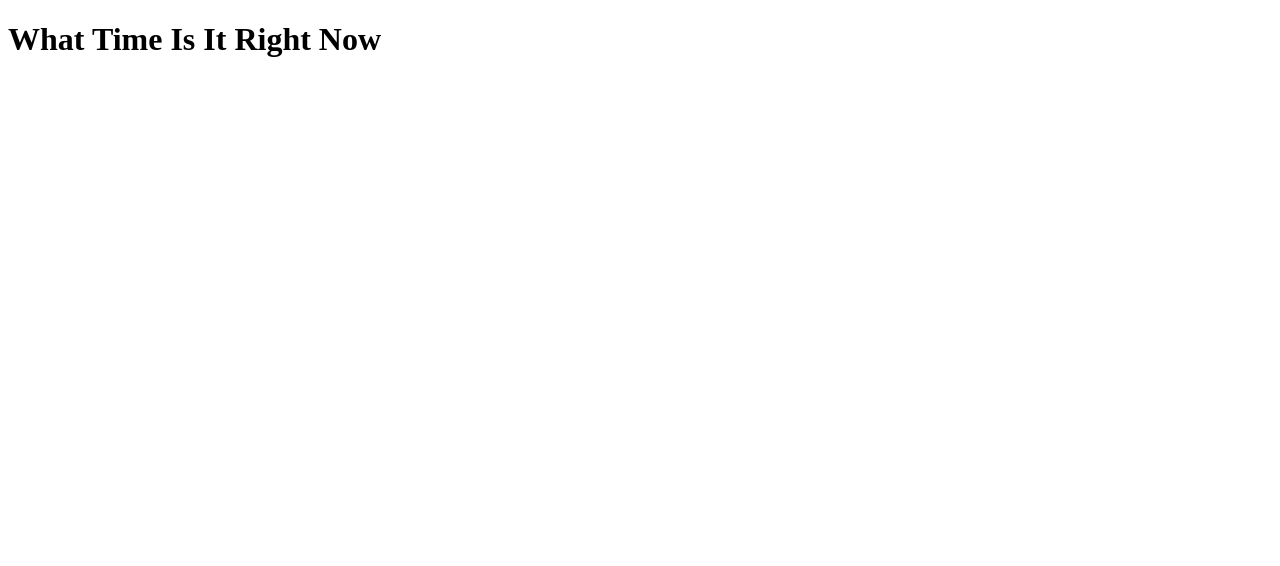
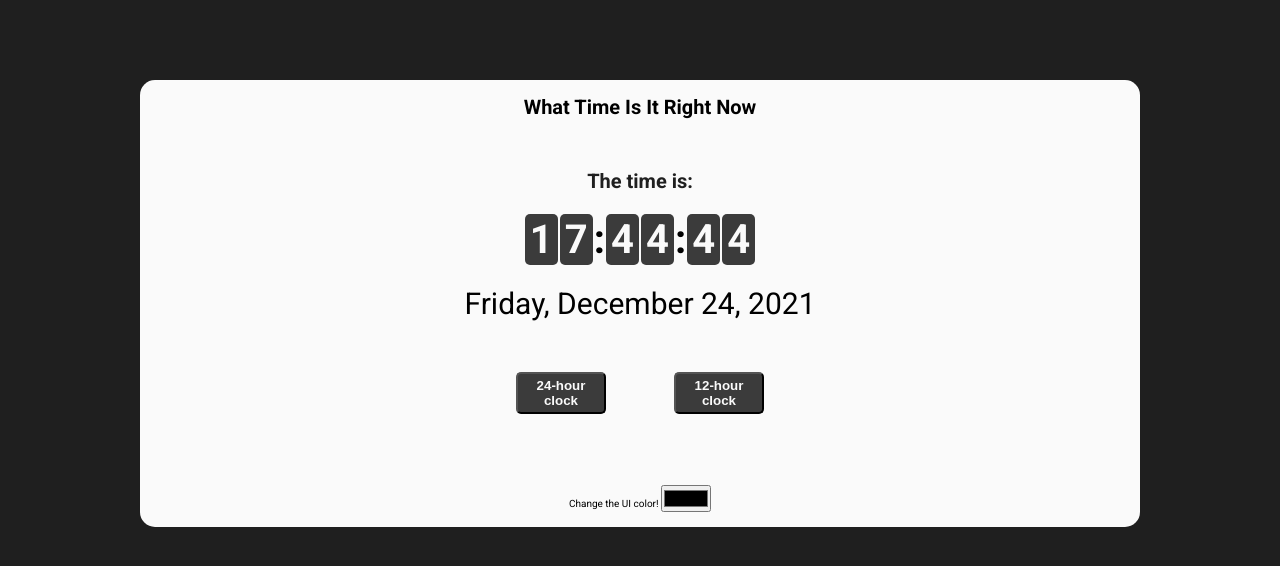
Before and after one commit to AleHenestroza/digitalclock, a plain HTML site: page index.html in a window 1280 px wide. Drawn offline with Linux system fonts and the light colour scheme.

Commit message:
Digital clock done. BG color picker done.

```diff
--- a/css/styles.css
+++ b/css/styles.css
@@ -0,0 +1,74 @@
+/* 0 */
+@import url('https://fonts.googleapis.com/css2?family=Roboto:wght@400;700&display=swap');
+
+/* Globals */
+* {
+	margin: 0;
+	padding: 0;
+	box-sizing: border-box;
+}
+html {
+	font-size: 62.5%;
+	font-family: 'Roboto', sans-serif;
+}
+body {
+	background-color: #1f1f1f;
+}
+/* Styles */
+main {
+	background-color: #fafafa;
+	border-radius: 15px;
+	width: 100%;
+	max-width: 1000px;
+	margin: 8rem auto;
+	padding: 15px 20px;
+	display: flex;
+	flex-direction: column;
+	align-items: center;
+}
+.clock {
+	width: 100%;
+	max-width: 500px;
+	margin: 5rem auto;
+	display: flex;
+	flex-direction: column;
+	align-items: center;
+}
+.clock p {
+	font-size: 2rem;
+	font-weight: 700;
+	color: #1f1f1f;
+}
+.clock__time {
+	display: flex;
+	align-items: center;
+	margin: 2rem;
+	font-size: 4rem;
+	font-weight: 700;
+}
+.clock__time-digit {
+	background-color: #3b3b3b;
+	color: #fafafa;
+	padding: 2px 5px;
+	margin: 1px;
+	border-radius: 5px;
+}
+.clock__date {
+	margin-bottom: 3rem;
+	font-size: 3rem;
+}
+.clock__buttons {
+	display: flex;
+	width: 50%;
+	justify-content: space-between;
+	margin: 2rem;
+}
+.clock__buttons-btn {
+	background-color: #3b3b3b;
+	color: #fafafa;
+	padding: 4px 5px;
+	margin: 1px;
+	border-radius: 5px;
+	font-weight: 700;
+	max-width: 90px;
+}
--- a/index.html
+++ b/index.html
@@ -8,7 +8,24 @@
 		<link rel="stylesheet" href="css/styles.css" />
 	</head>
 	<body>
-		<h1>What Time Is It Right Now</h1>
+		<main>
+			<h1 class="title">What Time Is It Right Now</h1>
+
+			<div class="clock">
+				<p>The time is:</p>
+				<div class="clock__time" id="clock"></div>
+				<div class="clock__date" id="date"></div>
+
+				<div class="clock__buttons">
+					<button class="clock__buttons-btn" id="24hr">24-hour clock</button>
+					<button class="clock__buttons-btn" id="12hr">12-hour clock</button>
+				</div>
+			</div>
+
+			<div class="colorpicker">
+				<label for="colorpicker">Change the UI color! <input type="color" name="colorpicker" id="colorpicker" /></label>
+			</div>
+		</main>
 		<script src="js/app.js"></script>
 	</body>
 </html>
--- a/js/app.js
+++ b/js/app.js
@@ -0,0 +1,103 @@
+const clock = document.getElementById('clock');
+const date = document.getElementById('date');
+const btn24hr = document.getElementById('24hr');
+const btn12hr = document.getElementById('12hr');
+const colorpicker = document.getElementById('colorpicker');
+
+btn12hr.addEventListener('click', () => {
+	// TODO: Implement 12hr mode
+});
+btn24hr.addEventListener('click', () => {
+	// TODO: Implement 24hr mode
+});
+colorpicker.addEventListener('change', e => {
+	const color = e.target.value;
+	document.body.style.backgroundColor = color;
+});
+
+// Get the current time in the client's timezone, will return an array of [hours, hours, minutes, minutes, seconds, seconds].
+const getTime = () => {
+	const dt = new Date();
+	const hours = dt.getHours();
+	const minutes = dt.getMinutes();
+	const seconds = dt.getSeconds();
+
+	const time = [];
+
+	if (hours < 10) {
+		time.push('0');
+		time.push(hours.toString());
+	} else {
+		const [hour, ...rest] = hours.toString().split('');
+		time.push(hour);
+		time.push(...rest);
+	}
+
+	if (minutes < 10) {
+		time.push('0');
+		time.push(minutes.toString());
+	} else {
+		const [minute, ...rest] = minutes.toString().split('');
+		time.push(minute);
+		time.push(...rest);
+	}
+
+	if (seconds < 10) {
+		time.push('0');
+		time.push(seconds.toString());
+	} else {
+		const [second, ...rest] = seconds.toString().split('');
+		time.push(second);
+		time.push(...rest);
+	}
+
+	return time;
+};
+
+// Update the HTML with the current time.
+const printTime = () => {
+	const time = getTime();
+
+	time.forEach((element, index) => {
+		if (index === 2 || index === 4) {
+			const colon = document.createElement('span');
+			colon.innerHTML = ':';
+			clock.appendChild(colon);
+		}
+		const div = document.createElement('div');
+		div.classList.add('clock__time-digit');
+		div.innerText = element;
+		clock.appendChild(div);
+	});
+};
+
+// Get the current date in the client's timezone, render the HTML in format: 'Monday, January 1, 2020'
+const getDate = () => {
+	const dt = new Date();
+	const day = dt.toLocaleString('en-US', { weekday: 'long' });
+	const month = dt.toLocaleString('en-US', { month: 'long' });
+	const date = dt.getDate();
+	const year = dt.getFullYear();
+
+	const dateString = `${day}, ${month} ${date}, ${year}`;
+	document.getElementById('date').innerText = dateString;
+};
+
+// Update the time every second and render the HTML
+const updateTime = () => {
+	setTimeout(() => {
+		clock.innerHTML = '';
+		printTime();
+		getDate();
+		updateTime();
+	}, 1000);
+};
+
+const init = () => {
+	printTime();
+	getDate();
+
+	updateTime();
+};
+
+init();
```
